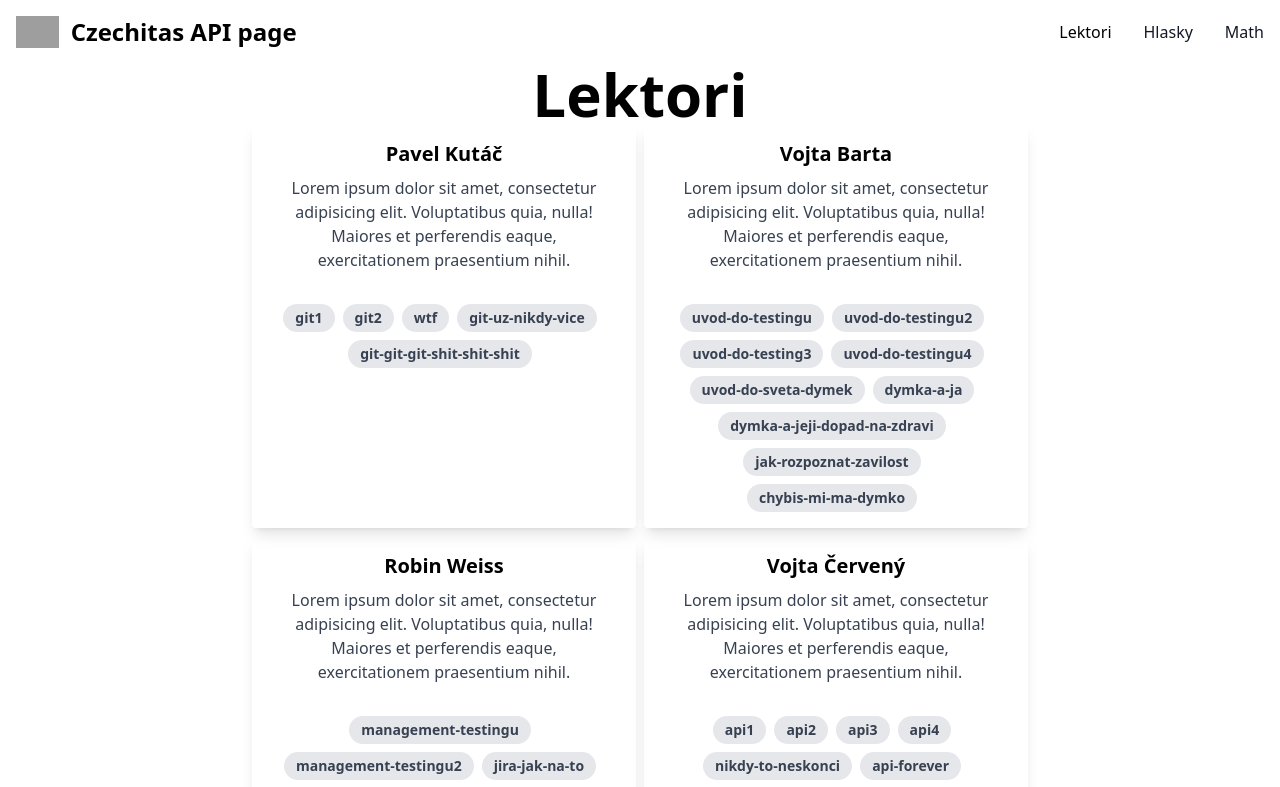
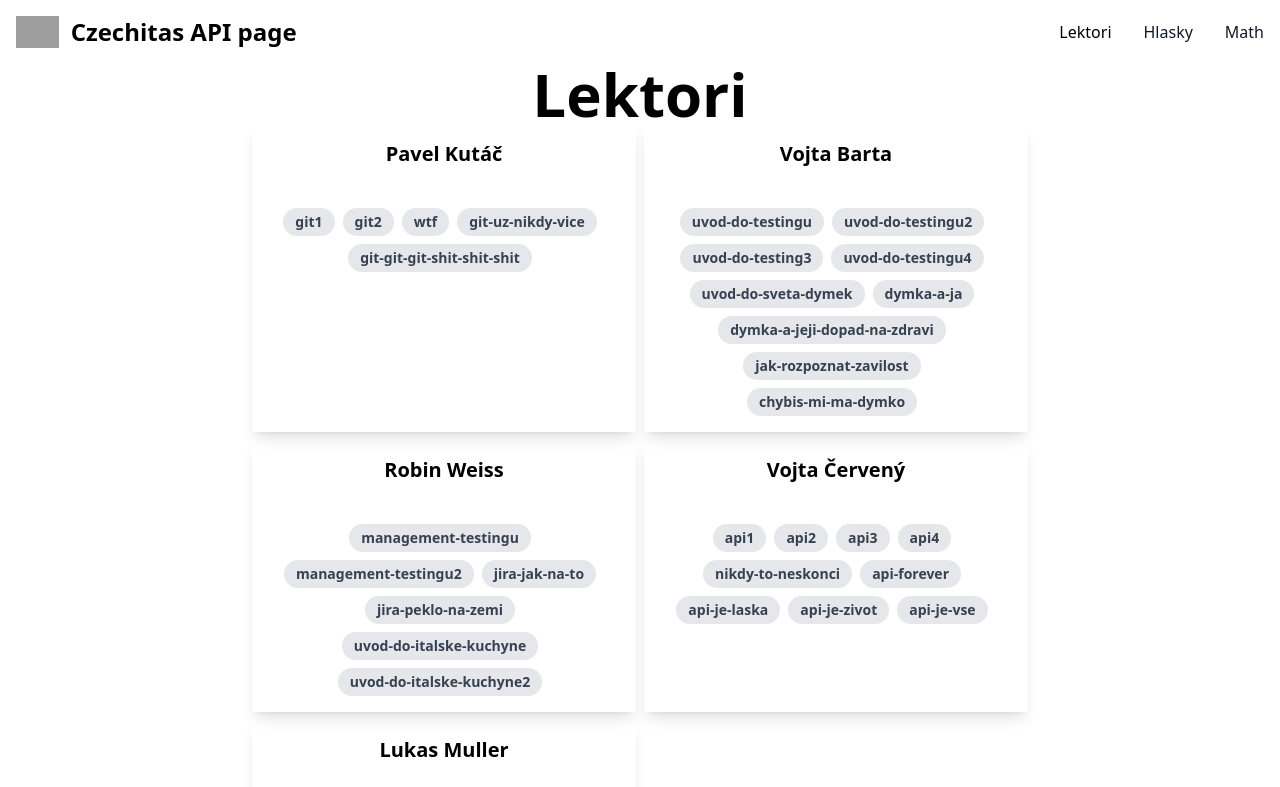
Before and after one commit to vojtech-cerveny/czechitas-api, a Next.js app: page /lektori in a window 1280 px wide. Shown: the top 787 px of the page. Built offline with nearby package versions, Linux system fonts and the light colour scheme; grey boxes are pictures that could not be loaded.

Commit message:
fix: remove lorem ipsum

```diff
--- a/pages/lektori/index.tsx
+++ b/pages/lektori/index.tsx
@@ -17,7 +17,7 @@ export default function Lektori() {
     });
     const data = await response.json();
 
-    if(data.error) {
+    if (data.error) {
       setError(data.error);
       setLectures(null);
     } else {
@@ -36,15 +36,19 @@ export default function Lektori() {
             <div className="text-3xl">
               <span className="font-medium ">{error}</span>
             </div>
-            <Image className="p-10" src="/shit-happens.svg" alt="Oh my!" width={500} height={500} />
+            <Image
+              className="p-10"
+              src="/shit-happens.svg"
+              alt="Oh my!"
+              width={500}
+              height={500}
+            />
           </div>
         </div>
       )}
       {lectures && lectures.length == 0 && <div>loading</div>}
       {lectures && lectures.length > 0 && (
-        <main
-          className={`container mx-auto`}
-        >
+        <main className={`container mx-auto`}>
           <NavBar />
 
           <div className="flex flex-col items-center  flex-1 text-center">
@@ -56,11 +60,6 @@ export default function Lektori() {
                     <div className="font-bold text-xl mb-2">
                       {lecture.firstName} {lecture.lastName}
                     </div>
-                  <p className="text-gray-700 text-base">
-                    Lorem ipsum dolor sit amet, consectetur adipisicing elit.
-                    Voluptatibus quia, nulla! Maiores et perferendis eaque,
-                    exercitationem praesentium nihil.
-                  </p>
                   </div>
                   <div className="px-6 pt-4 pb-2">
                     {lecture.lectures.map((lecture) => (
```
Lines whose indentation alone changed are shown as unchanged.
